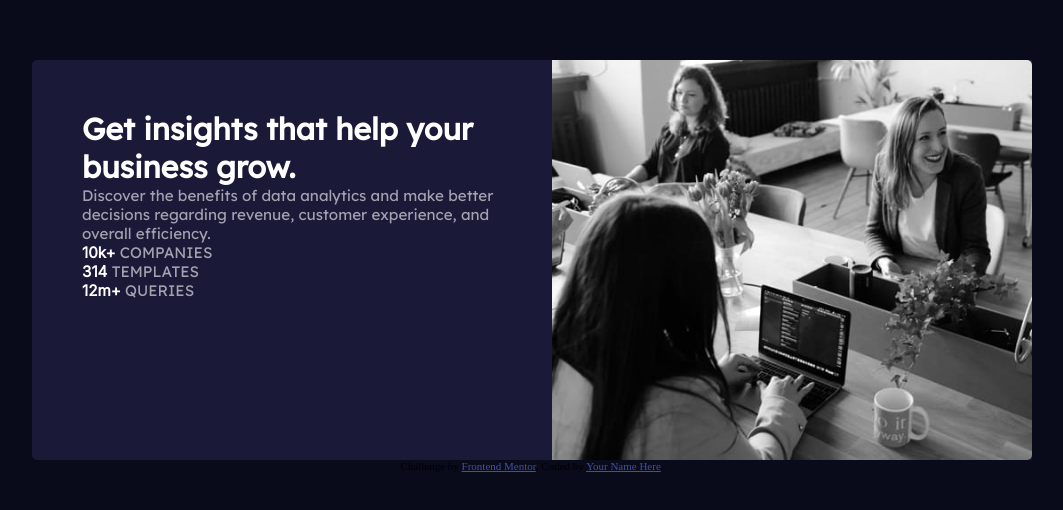
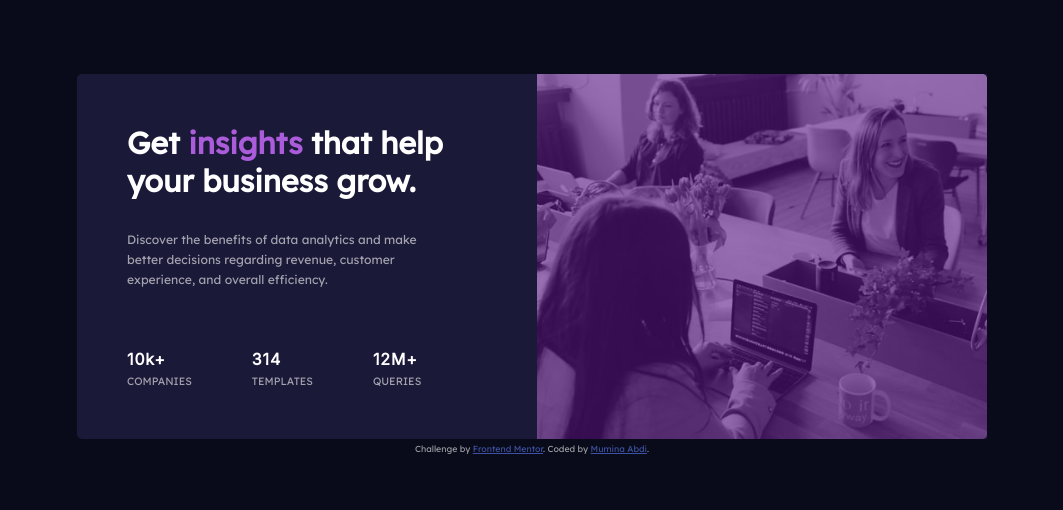
Before and after one commit to MuminaA/Stats-preview-card-component, a plain HTML site: page index.html in a window 1280 px wide. Shown: the part 134-644 px from the top of the page, without its empty margins (108-1171 px from the left). Drawn offline with Linux system fonts and the light colour scheme.

Commit message:
desktop CSS finish

```diff
--- a/index.html
+++ b/index.html
@@ -30,30 +30,32 @@
     <main>
       <div id="content">
         <div class="image">
-          <img src="images/image-header-desktop.jpg" alt="">
+          <img src='images/image-header-desktop.jpg' alt="">
+          <div class="overlay"></div>
         </div>
         <div class="stats">
-          <h1>Get <span class="insights">insights</span> that help your business grow.</h1>
+          <h1>Get <span class="insights">insights</span> that
+            <span class="new-line">help</span>your business grow.</h1>
 
           <div class="description">
-            <p>Discover the benefits of data analytics and make
-              better decisions regarding revenue, customer
+            <p>Discover the benefits of data analytics and
+              <span class="new-line">make</span>better decisions regarding revenue, <span class="new-line">customer</span>
               experience, and overall efficiency.
             </p>
           </div>
           <div class="data">
-            <div><span class="nums">10k+</span> COMPANIES </div>
-            <div><span class="nums">314</span> TEMPLATES </div>
-            <div><span class="nums">12m+</span> QUERIES </div>
+            <div class="data1"><span class="nums">10k+</span> COMPANIES </div>
+            <div class="data2"><span class="nums">314</span> TEMPLATES </div>
+            <div class="data3"><span class="nums">12M+</span> QUERIES </div>
           </div>
         </div>
       </div>
       <div class="attribution">
-        Challenge by
-        <a href="https://www.frontendmentor.io?ref=challenge" target="_blank"
-          >Frontend Mentor</a
-        >. Coded by <a href="#">Your Name Here</a>.
-      </div>
+        <p>
+          Challenge by
+          <a href="https://www.frontendmentor.io?ref=challenge" target="_blank">
+            Frontend Mentor</a>. Coded by <a href="#">Mumina Abdi</a>.
+        </p>
     </main>
   </body>
 </html>
--- a/style.css
+++ b/style.css
@@ -7,9 +7,10 @@ font-family: 'Lexend Deca', sans-serif; */
   --Very-dark-blue: hsl(233, 47%, 7%); /*(main background) */
   --Dark-desaturated-blue: hsl(244, 38%, 16%); /* (card background) */
   --Soft-violet: hsl(277, 64%, 61%); /* (accent) */
-    --White : hsl(0, 0%, 100%); /* (main heading, stats) */
-    --Slightly-transparent-white : hsla(0, 0%, 100%, 0.75); /* (main paragraph) */
-    --Slightly-transparent-white : hsla(0, 0%, 100%, 0.6); /* (stat headings) */
+  --White: hsl(0, 0%, 100%); /* (main heading, stats) */
+  --Slightly-transparent-white: hsla(0, 0%, 100%, 0.75); /* (main paragraph) */
+  --Slightly-transparent-white: hsla(0, 0%, 100%, 0.6); /* (stat headings) */
+  --alpha: 0.8;
 }
 
 *,
@@ -44,35 +45,41 @@ body {
   background-color: var(--Very-dark-blue);
 }
 
-h1, .nums {
+h1,
+.nums {
   color: var(--White);
 }
 
-p, .data {
-    color: var(--Slightly-transparent-white)
+p,
+.data {
+  color: var(--Slightly-transparent-white);
 }
 
-h1, p, .data {
-    font-family: 'Lexend Deca', sans-serif;
+h1,
+p,
+.data {
+  font-family: "Lexend Deca", sans-serif;
 }
 
 .nums {
-    font-family: 'Inter', sans-serif;
+  font-family: "Inter", sans-serif;
   font-weight: 700;
+  font-size: 1.5em;
+  letter-spacing: .9px;
 }
 
 #content {
   background-color: var(--Dark-desaturated-blue);
-    width: 1000px;
-    height: 400px;
+  width: 910px;
+  height: 365px;
   border-top-left-radius: 5px;
   border-bottom-left-radius: 5px;
-    font-size: .95em;
+  font-size: 0.95em;
 }
 
 img {
-    width: 480px;
-    height: 400px;
+  width: 450px;
+  height: 365px;
   border-top-right-radius: 5px;
   border-bottom-right-radius: 5px;
 }
@@ -80,8 +87,58 @@ img {
 .image {
   float: right;
   padding-left: 50px;
+  position: relative;
 }
 
 .stats {
   padding: 50px;
 }
+
+.insights {
+  color: var(--Soft-violet);
+}
+
+.new-line:after,
+.nums::after {
+  content: "\A";
+  white-space: pre;
+}
+
+h1 {
+  padding-bottom: 30px;
+}
+
+.description {
+  padding-bottom: 60px;
+}
+
+.data {
+  display: flex;
+  line-height: 20px;
+}
+
+.data1,
+.data2 {
+  padding-right: 60px;
+}
+
+.data1,
+.data2,
+.data3 {
+  font-size: 0.7em;
+}
+
+p {
+  font-size: 0.8em;
+  line-height: 20px;
+}
+
+.overlay {
+  position: absolute;
+  top: 0;
+  bottom: 0;
+  background-color: rgba(88, 19, 131, 0.596);
+  border-top-right-radius: 5px;
+  border-bottom-right-radius: 5px;
+  width: 450px;
+}
```
Lines whose indentation alone changed are shown as unchanged.
